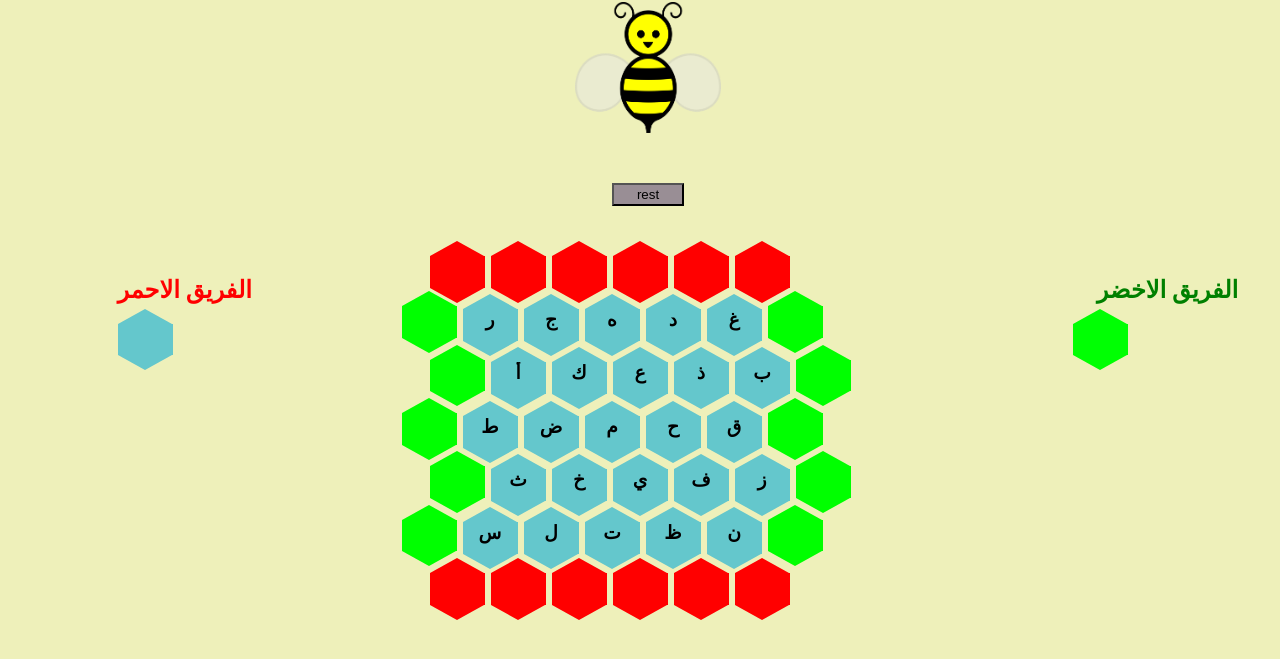
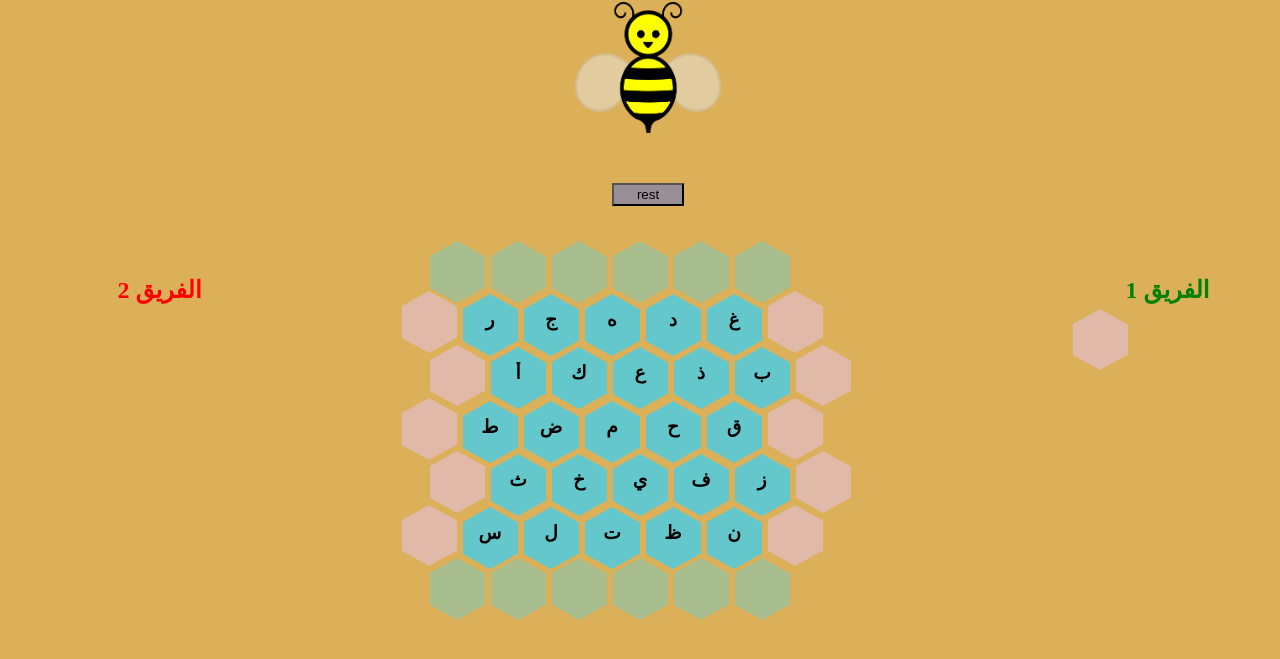
Before and after one commit to yasser9947/letter_and_hexagon, a plain HTML site: page index.html in a window 1280 px wide. Shown: the part 87-746 px from the top of the page. Drawn offline with nearby package versions, Linux system fonts and the light colour scheme.

Commit message:
change color

```diff
--- a/index.html
+++ b/index.html
@@ -26,7 +26,7 @@
 
 <!-- start from her to make Beehive -->
 <div class="center">
-        <div class ="Player1 ">  <h2 id="redplayer"> الفريق الاحمر   </h2>  <div id= "P1" class ="hexagon"></div> </div>
+        <div class ="Player1 ">  <h2 id="redplayer"> الفريق   2  </h2>  <div id= "P1" class =""></div> </div>
 
     <div class="big_table">
 <div class="row1">
@@ -98,7 +98,7 @@
 <!-- end  from her to make Beehive -->
 
     </div>
-    <div class ="Player2"> <h2 id= "greenplayer"> الفريق الاخضر </h2> <div  id = "P2" class="green"></div> </div>
+    <div class ="Player2"> <h2 id= "greenplayer"> الفريق 1 </h2> <div  id = "P2" class="green"></div> </div>
 
 </div>
 
--- a/style.css
+++ b/style.css
@@ -18,7 +18,7 @@ h1{
 }
 
 body{
-  background: rgb(238, 240, 186);
+  background: #DCB058;
 }
 .center {
 display: flex;
@@ -78,52 +78,52 @@ display: flex;
 
   }
  .row1 .hexagon {
-    background-color: rgb(255, 0, 0);
+    background-color: #A8BD8D;
 
   }
    .row1 .hexagon:after{
     top: 100%;
     width: 0;
-    border-top: 15.88px solid rgb(255, 0, 0);
+    border-top: 15.88px solid #A8BD8D;
 
   }
   .row1 .hexagon:before{
     bottom: 100%;
-    border-bottom: 15.88px solid rgb(255, 0, 0);
+    border-bottom: 15.88px solid #A8BD8D;
 
 
   }
   /* to make the red row above */
   .row7 .hexagon {
-    background-color: rgb(255, 0, 0);
+    background-color: #A8BD8D;
 
   }
    .row7 .hexagon:after{
     top: 100%;
     width: 0;
-    border-top: 15.88px solid  rgb(255, 0, 0);
+    border-top: 15.88px solid  #A8BD8D;
 
   }
   .row7 .hexagon:before{
     bottom: 100%;
-    border-bottom: 15.88px solid rgb(255, 0, 0);
+    border-bottom: 15.88px solid #A8BD8D;
 
 
   }
   /* to make green riht */
 
   #last{
-background-color: rgb(0, 255, 0);
+background-color: #e0b9a9;
   }
 
   #last:after{
  top: 100%;
  width: 0;
- border-top: 15.88px solid rgb(0, 255, 0);
+ border-top: 15.88px solid #e0b9a9;
 }
 #last:before{
  bottom: 100%;
- border-bottom: 15.88px solid rgb(0, 255, 0);
+ border-bottom: 15.88px solid #e0b9a9;
 
 
 }
@@ -132,7 +132,7 @@ background-color: rgb(0, 255, 0);
     position: relative;
     width: 55px;
     height: 31.75px;
-    background-color: rgb(255, 0, 0);
+    background-color: #A8BD8D;
     margin: 15.88px 0;
   }
 
@@ -147,20 +147,20 @@ background-color: rgb(0, 255, 0);
 
   .red:before {
     bottom: 100%;
-    border-bottom: 15.88px solid rgb(255, 3, 3);
+    border-bottom: 15.88px solid #A8BD8D;
   }
 
   .red:after {
     top: 100%;
     width: 0;
-    border-top: 15.88px solid rgb(255, 0, 0);
+    border-top: 15.88px solid #A8BD8D;
   }
   /* To change the color to green */
   .green {
     position: relative;
     width: 55px;
     height: 31.75px;
-    background-color:  rgb(0, 255, 3);
+    background-color:  #e0b9a9;
     margin: 15.88px 0;
   }
 
@@ -175,13 +175,13 @@ background-color: rgb(0, 255, 0);
 
   .green:before {
     bottom: 100%;
-    border-bottom: 15.88px solid rgb(0, 255, 3);
+    border-bottom: 15.88px solid #e0b9a9;
   }
 
   .green:after {
     top: 100%;
     width: 0;
-    border-top: 15.88px solid  rgb(0, 255, 3);
+    border-top: 15.88px solid  #e0b9a9;
   }
 
   h2 {
@@ -223,6 +223,8 @@ background-color: rgb(0, 255, 0);
   /* position: relative; */
   /* left: 108px;
   top: -326px; */
+    /*background-color: rgb(238, 240, 186);*/
+
 }
 
 .Player2 {
```
